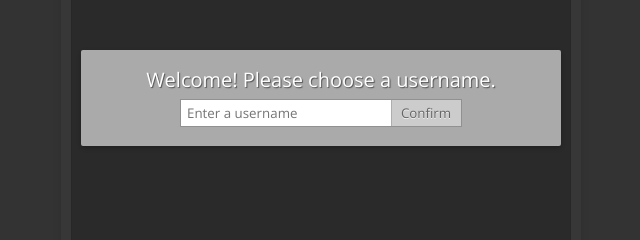
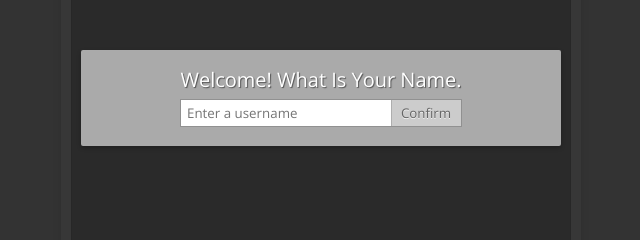
Before and after one commit to 2030481/GAME, a plain HTML site: page index.html in a window 1280 px wide. Shown: the part 302-542 px from the top of the page, 319-959 px from the left. Drawn offline with nearby package versions, Linux system fonts and the light colour scheme.

Commit message:
Update index.html

```diff
--- a/index.html
+++ b/index.html
@@ -2,7 +2,7 @@
 <html lang="en" >
 <head>
   <meta charset="UTF-8">
-  <title>CodePen - Talking to a 10 year old Simulator</title>
+  <title>TALK ME YOU HAVE GUTS-RV</title>
   <link rel="stylesheet" href="https://cdnjs.cloudflare.com/ajax/libs/meyer-reset/2.0/reset.min.css">
 <link rel="stylesheet" href="./style.css">
 <script src="https://cdnjs.cloudflare.com/ajax/libs/prefixfree/1.0.7/prefixfree.min.js"></script>
@@ -12,7 +12,7 @@
 <!-- partial:index.partial.html -->
 <div class="wrapper">
 	<div class="setuser">
-		<p>Welcome! Please choose a username.</p>
+		<p>Welcome! What Is Your Name.</p>
 		<div class="wrapper">
 			<input class="username" type="text" maxlength=20 placeholder="Enter a username"/><button>Confirm</button>
 		</div>
```
